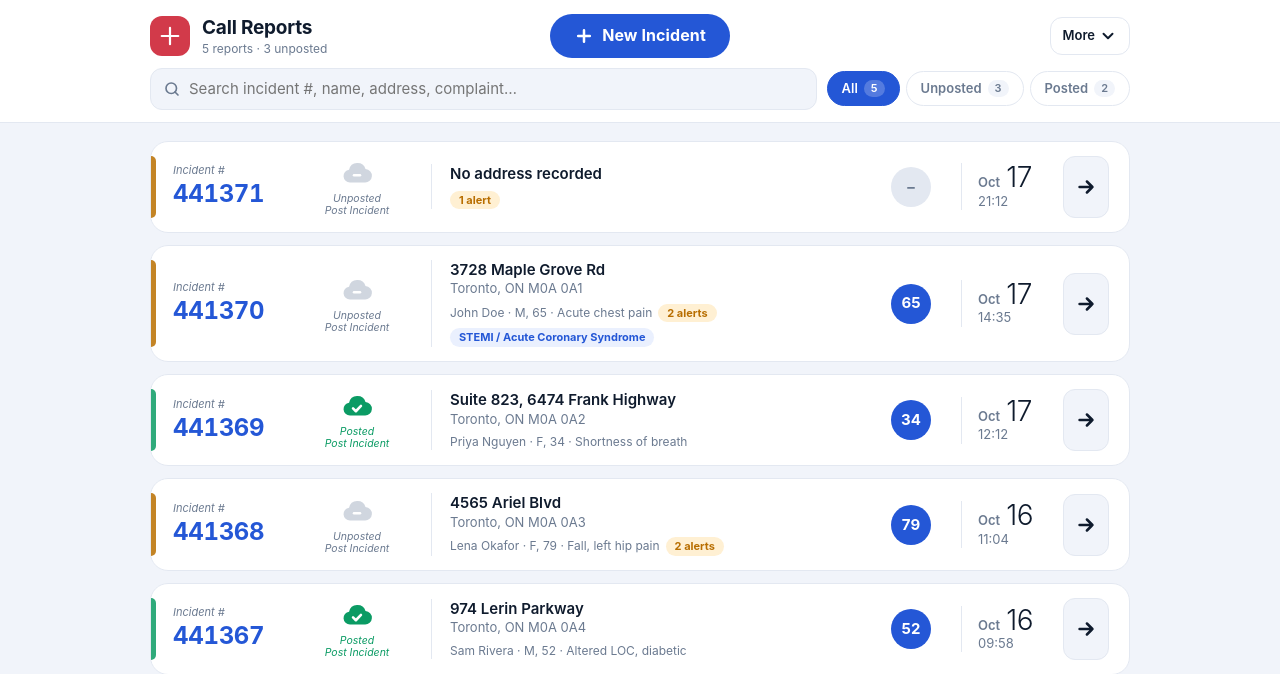
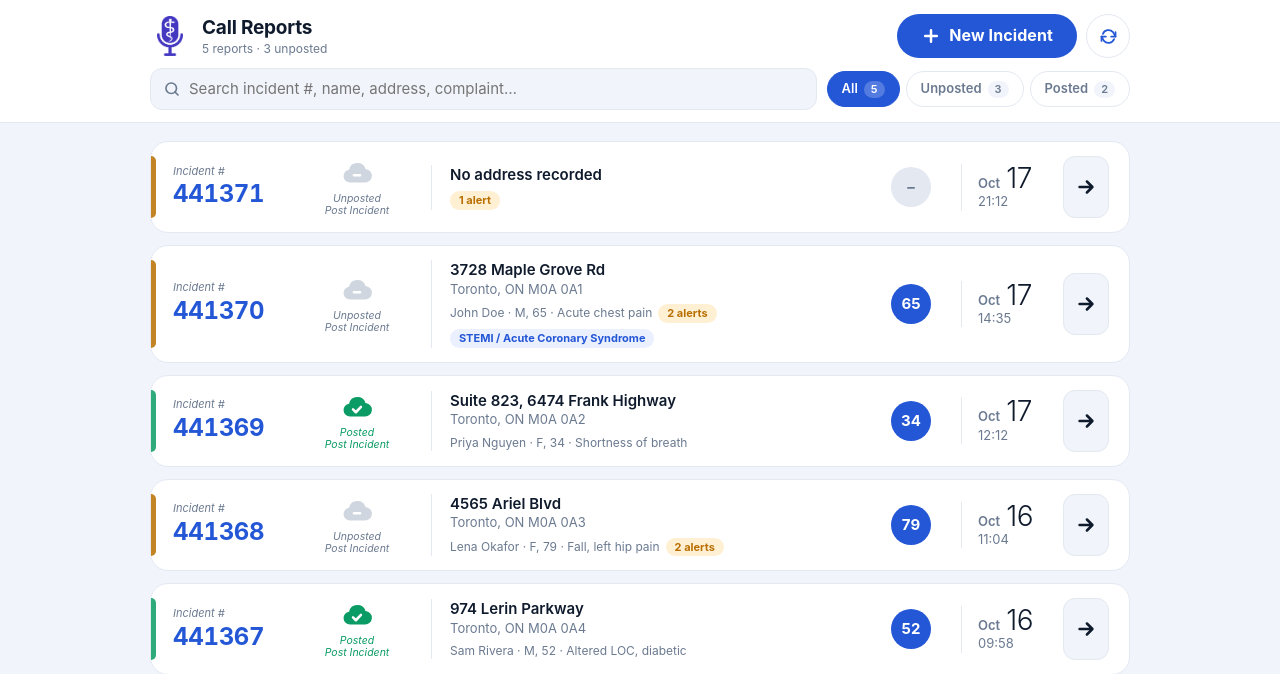
Before and after one commit to carolwangg/PredictiveDiagnosis, a Flask app: page / in a window 1280 px wide. Shown: the top 674 px of the page. Run offline with Flask 3, Linux system fonts and the light colour scheme; some libraries are stand-ins or nearby versions.

Commit message:
feat(frontend): update styles

```diff
--- a/ems_encounters.json
+++ b/ems_encounters.json
@@ -393,8 +393,10 @@
         "Allergies not recorded (Required before ED handoff)"
       ],
       "paramedic_signed_off": false,
-      "acr": {},
-      "updated_at": "2026-10-17T21:12:16-04:00",
+      "acr": {
+        "procedures": []
+      },
+      "updated_at": "2026-10-17T21:34:58-04:00",
       "created_at": "2026-10-17T21:12:16-04:00",
       "incident_no": 441371
     }
--- a/static/home.css
+++ b/static/home.css
@@ -28,11 +28,10 @@ button, input { font: inherit; color: inherit; }
   border-bottom: 1px solid var(--line);
 }
 .top-inner, .tools { width: min(980px, 100% - 24px); margin: 0 auto; }
-.top-inner { display: grid; grid-template-columns: 1fr auto 1fr; align-items: center; gap: 12px; padding: 14px 0 10px; }
+.top-inner { display: grid; grid-template-columns: minmax(0, 1fr) auto; align-items: center; gap: 12px; padding: 14px 0 10px; }
 .brand { display: flex; align-items: center; gap: 12px; }
 .logo {
-  display: grid; place-items: center; width: 40px; height: 40px; border-radius: 12px; color: #fff;
-  background: #d23a4a;
+  display: block; width: 40px; height: 40px; border-radius: 12px; object-fit: contain;
 }
 .brand h1 { margin: 0; font-size: 19px; letter-spacing: -.2px; }
 .brand p { margin: 0; font-size: 12px; color: var(--muted); }
@@ -45,22 +44,16 @@ a.new {
 a.new:hover { background: var(--btn-dark); }
 a.new:active { background: #14378f; }
 
-.more { position: relative; justify-self: end; }
-.more-btn {
-  display: inline-flex; align-items: center; gap: 4px; padding: 9px 12px; border-radius: 12px; cursor: pointer;
-  background: var(--card); border: 1px solid var(--line); font-weight: 600; font-size: 13px;
+.header-actions { display: flex; align-items: center; justify-self: end; gap: 9px; }
+.refresh {
+  display: grid; place-items: center; width: 44px; height: 44px; padding: 0; border-radius: 50%;
+  cursor: pointer; color: var(--brand); background: var(--card); border: 1px solid var(--line);
+  transition: background-color .12s, color .12s;
 }
-.more-btn { transition: background-color .12s; }
-.more-btn:hover { background: var(--card-dark); }
-.menu {
-  position: absolute; right: 0; top: calc(100% + 6px); min-width: 180px; padding: 6px; border-radius: 12px;
-  background: var(--card); border: 1px solid var(--line);
-}
-.menu button, .menu a {
-  display: block; width: 100%; text-align: left; padding: 9px 12px; border: 0; border-radius: 8px;
-  background: none; color: var(--ink); text-decoration: none; cursor: pointer; font-size: 14px;
-}
-.menu button:hover, .menu a:hover { background: var(--card-dark); }
+.refresh:hover { background: var(--card-dark); color: var(--brand-2); }
+.refresh:disabled { cursor: progress; opacity: .7; }
+.refresh[aria-busy="true"] svg { animation: refresh-spin .8s linear infinite; }
+@keyframes refresh-spin { to { transform: rotate(360deg); } }
 
 .tools { display: flex; flex-wrap: wrap; align-items: center; gap: 10px; padding: 0 0 12px; }
 .search {
@@ -192,8 +185,10 @@ dialog .row { display: flex; justify-content: flex-end; gap: 8px; }
 
 /* ---------- responsive ---------- */
 @media (max-width: 760px) {
-  .top-inner { grid-template-columns: 1fr auto; }
-  a.new { grid-column: 1 / -1; grid-row: 2; justify-content: center; }
+  .top-inner { grid-template-columns: minmax(0, 1fr) auto; }
+  .header-actions { gap: 6px; }
+  a.new { padding: 10px 14px; font-size: 14px; }
+  .refresh { width: 40px; height: 40px; }
   .card { grid-template-columns: 1fr auto auto; grid-template-areas: "inc state go" "addr addr go" "badge when go"; gap: 10px 12px; }
   .inc { grid-area: inc; } .state { grid-area: state; } a.go { grid-area: go; height: 100%; min-height: 56px; width: 42px; }
   .addr { grid-area: addr; border-left: 0; padding-left: 0; }
@@ -202,4 +197,13 @@ dialog .row { display: flex; justify-content: flex-end; gap: 8px; }
   .actionbar { flex-direction: column; align-items: stretch; bottom: 10px; }
   .acts { justify-content: stretch; } .act { flex: 1; justify-content: center; } .x { position: absolute; top: 6px; right: 6px; }
 }
+@media (max-width: 400px) {
+  .brand { gap: 8px; }
+  .brand h1 { font-size: 14px; }
+  .brand p { display: none; }
+  .header-actions { gap: 4px; }
+  a.new { gap: 4px; padding: 8px 9px; font-size: 12px; }
+  a.new svg { width: 18px; height: 18px; }
+  .refresh { width: 36px; height: 36px; }
+}
 @media (prefers-reduced-motion: reduce) { * { animation: none !important; transition: none !important; } }
--- a/static/home.js
+++ b/static/home.js
@@ -77,7 +77,7 @@
     $('sel-sub').textContent = [e.name, e.chief_complaint].filter(Boolean).join(' · ') || (e.address[0] || '');
     $('act-open').href = cfg.page + '/' + encodeURIComponent(e.encounter_id);
     $('act-record').disabled = !!e.signed && $('act-record').dataset.state !== 'recording';
-    $('act-record').title = e.signed ? 'Reopen this report before recording an update' : 'Record an update for this incident';
+    $('act-record').title = e.signed ? 'Unpost this report before recording an update' : 'Record an update for this incident';
   }
 
   function select(id) {
@@ -128,9 +128,27 @@
         all = d.encounters;
         if (selected && !current()) selected = null;
         render();
+        return true;
       })
-      .catch(function (e) { $('subtitle').textContent = 'Could not load reports'; toast('Could not load reports – ' + e.message, true); });
+      .catch(function (e) {
+        $('subtitle').textContent = 'Could not load reports';
+        toast('Could not load reports – ' + e.message, true);
+        return false;
+      });
   }
+
+  $('btn-refresh').addEventListener('click', function () {
+    var button = $('btn-refresh');
+    if (button.disabled) return;
+    button.disabled = true;
+    button.setAttribute('aria-busy', 'true');
+    load().then(function (loaded) {
+      if (loaded) toast('Incident list refreshed');
+    }).finally(function () {
+      button.disabled = false;
+      button.setAttribute('aria-busy', 'false');
+    });
+  });
 
   /* ---------- events ---------- */
   listEl.addEventListener('click', function (ev) {
@@ -161,7 +179,10 @@
     });
   });
 
-  $('act-clear').addEventListener('click', function () { if ($('act-record').dataset.state === 'idle') select(selected); });
+  $('act-clear').addEventListener('click', function () {
+    var state = $('act-record').dataset.state;
+    if ((!state || state === 'idle') && selected) select(selected);
+  });
   document.addEventListener('keydown', function (e) {
     if (e.key === 'Escape' && selected && !$('confirm').open &&
         (!$('act-record').dataset.state || $('act-record').dataset.state === 'idle')) select(selected);
@@ -184,13 +205,6 @@
       .catch(function (err) { toast('Remove failed – ' + err.message, true); });
   });
 
-  // "More" menu
-  var menu = $('more-menu'), mbtn = $('more-btn');
-  function closeMenu() { menu.hidden = true; mbtn.setAttribute('aria-expanded', 'false'); }
-  mbtn.addEventListener('click', function (e) { e.stopPropagation(); menu.hidden = !menu.hidden; mbtn.setAttribute('aria-expanded', String(!menu.hidden)); });
-  document.addEventListener('click', closeMenu);
-  menu.addEventListener('click', function (e) { if (e.target.dataset.act === 'refresh') { load().then(function () { toast('List refreshed'); }); } closeMenu(); });
-
   window.addEventListener('pageshow', function (e) { if (e.persisted) load(); });   // back button after editing
   load();
 })();
--- a/templates/acr.html
+++ b/templates/acr.html
@@ -91,11 +91,11 @@
   </div>
   <div class="spacer"></div>
   <span class="save-state" id="save-state" aria-live="polite">{{ 'All changes saved' if encounter.id else 'Not saved yet' }}</span>
-  <button type="button" class="btn record" id="btn-record" {% if encounter.signed %}disabled title="Reopen this report before recording an update"{% endif %}>
+  <button type="button" class="btn record" id="btn-record" {% if encounter.signed %}disabled title="Unpost this report before recording an update"{% endif %}>
     <svg viewBox="0 0 24 24" width="16" height="16" fill="none" stroke="currentColor" stroke-width="2.4" stroke-linecap="round" stroke-linejoin="round"><rect x="9" y="2" width="6" height="12" rx="3"/><path d="M5 10a7 7 0 0 0 14 0M12 17v5M8 22h8"/></svg>
     <span>Record audio</span>
   </button>
-  <button type="button" class="btn" id="btn-sign">{{ 'Reopen' if encounter.signed else 'Sign & transmit' }}</button>
+  <button type="button" class="btn {{ '' if encounter.signed else 'primary' }}" id="btn-sign" aria-label="{{ 'Unpost incident' if encounter.signed else 'Post incident' }}">{{ 'Unpost' if encounter.signed else 'Post' }}</button>
   <button type="button" class="btn primary" id="btn-save">Save</button>
 </div>
 <div class="alerts noprint" id="alerts" hidden></div>
--- a/templates/home.html
+++ b/templates/home.html
@@ -11,26 +11,18 @@
 <header class="top">
   <div class="top-inner">
     <div class="brand">
-      <span class="logo" aria-hidden="true">
-        <svg viewBox="0 0 24 24" width="22" height="22" fill="none" stroke="currentColor" stroke-width="2.4" stroke-linecap="round" stroke-linejoin="round"><path d="M12 3v18M3 12h18"/></svg>
-      </span>
+      <img class="logo" src="{{ url_for('static', filename='emms.png') }}" alt="">
       <div><h1>Call Reports</h1><p id="subtitle">Loading…</p></div>
     </div>
 
-    <a class="new" id="btn-new" href="{{ url_for('new_report') }}">
-      <svg viewBox="0 0 24 24" width="20" height="20" fill="none" stroke="currentColor" stroke-width="3" stroke-linecap="round"><path d="M12 5v14M5 12h14"/></svg>
-      New Incident
-    </a>
-
-    <div class="more">
-      <button class="more-btn" id="more-btn" aria-haspopup="true" aria-expanded="false">
-        <span>More</span>
-        <svg viewBox="0 0 24 24" width="18" height="18" fill="none" stroke="currentColor" stroke-width="2.6" stroke-linecap="round" stroke-linejoin="round"><path d="M6 9l6 6 6-6"/></svg>
+    <div class="header-actions">
+      <a class="new" id="btn-new" href="{{ url_for('new_report') }}">
+        <svg viewBox="0 0 24 24" width="20" height="20" fill="none" stroke="currentColor" stroke-width="3" stroke-linecap="round"><path d="M12 5v14M5 12h14"/></svg>
+        New Incident
+      </a>
+      <button class="refresh" id="btn-refresh" type="button" aria-label="Refresh incidents" title="Refresh incidents" aria-busy="false">
+        <svg viewBox="0 0 24 24" width="21" height="21" fill="none" stroke="currentColor" stroke-width="2" stroke-linecap="round" stroke-linejoin="round" aria-hidden="true"><path d="M20 7v5h-5M4 17v-5h5"/><path d="M5.6 9a7 7 0 0 1 11.6-2L20 12M4 12l2.8 5a7 7 0 0 0 11.6-2"/></svg>
       </button>
-      <div class="menu" id="more-menu" hidden>
-        <button type="button" data-act="refresh">Refresh list</button>
-        <a href="/api/encounters" target="_blank" rel="noopener">View raw JSON</a>
-      </div>
     </div>
   </div>
 
@@ -68,8 +60,6 @@
       <svg viewBox="0 0 24 24" width="18" height="18" fill="none" stroke="currentColor" stroke-width="2.4" stroke-linecap="round" stroke-linejoin="round"><rect x="9" y="2" width="6" height="12" rx="3"/><path d="M5 10a7 7 0 0 0 14 0M12 17v5M8 22h8"/></svg>
       <span>Record audio</span>
     </button>
-    <a class="act add" href="{{ url_for('new_report') }}">
-      <svg viewBox="0 0 24 24" width="18" height="18" fill="none" stroke="currentColor" stroke-width="2.8" stroke-linecap="round"><path d="M12 5v14M5 12h14"/></svg>Add report</a>
     <button class="act del" id="act-del" type="button">
       <svg viewBox="0 0 24 24" width="18" height="18" fill="none" stroke="currentColor" stroke-width="2.2" stroke-linecap="round" stroke-linejoin="round"><path d="M4 7h16M10 11v6M14 11v6M6 7l1 13h10l1-13M9 7V4h6v3"/></svg>Remove</button>
     <a class="act open" id="act-open" href="#">Update report
```
Also changed, not shown: static/encounter.js (+7 -5 lines), README.md, static/emms.png (added).
